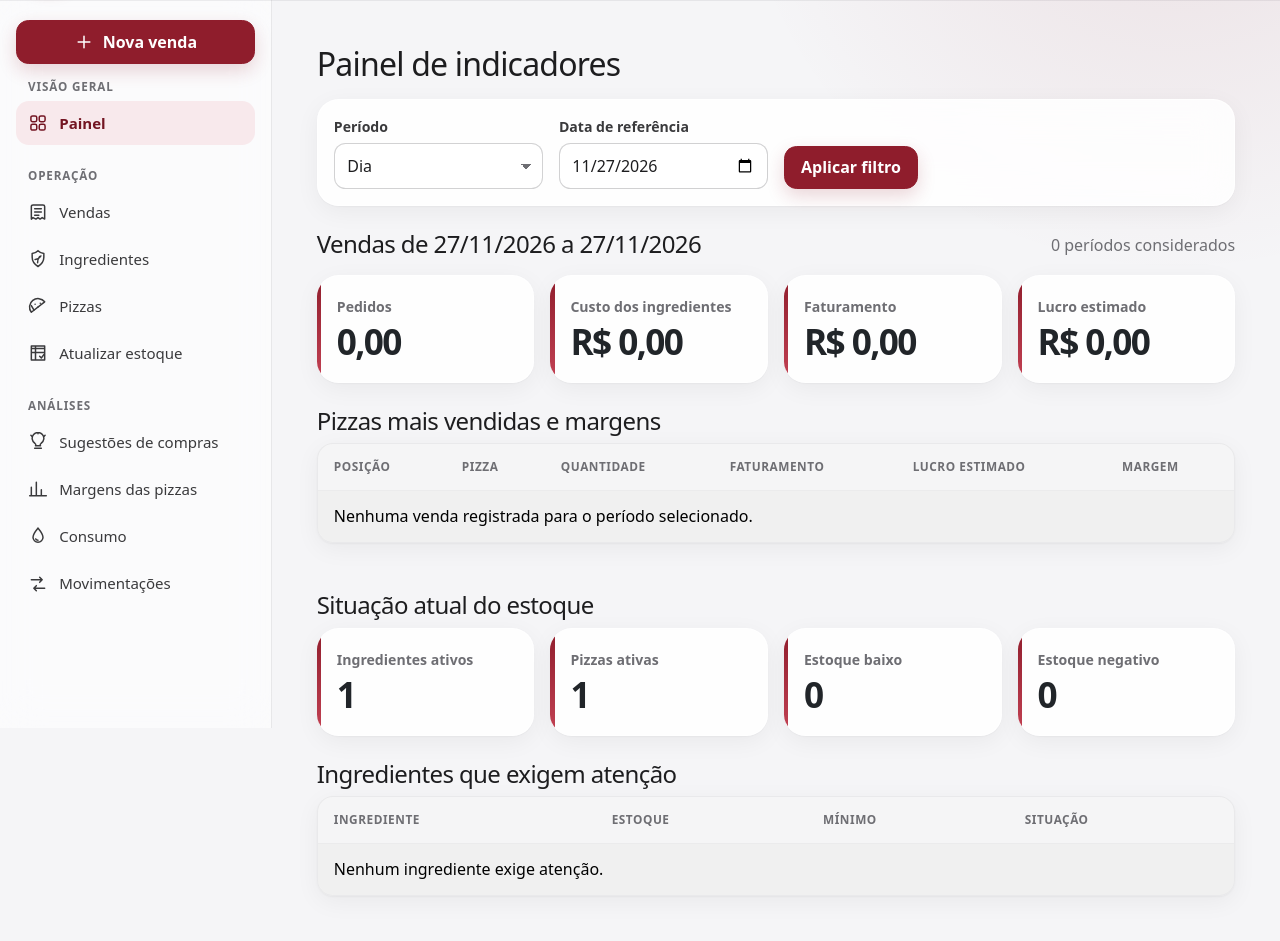
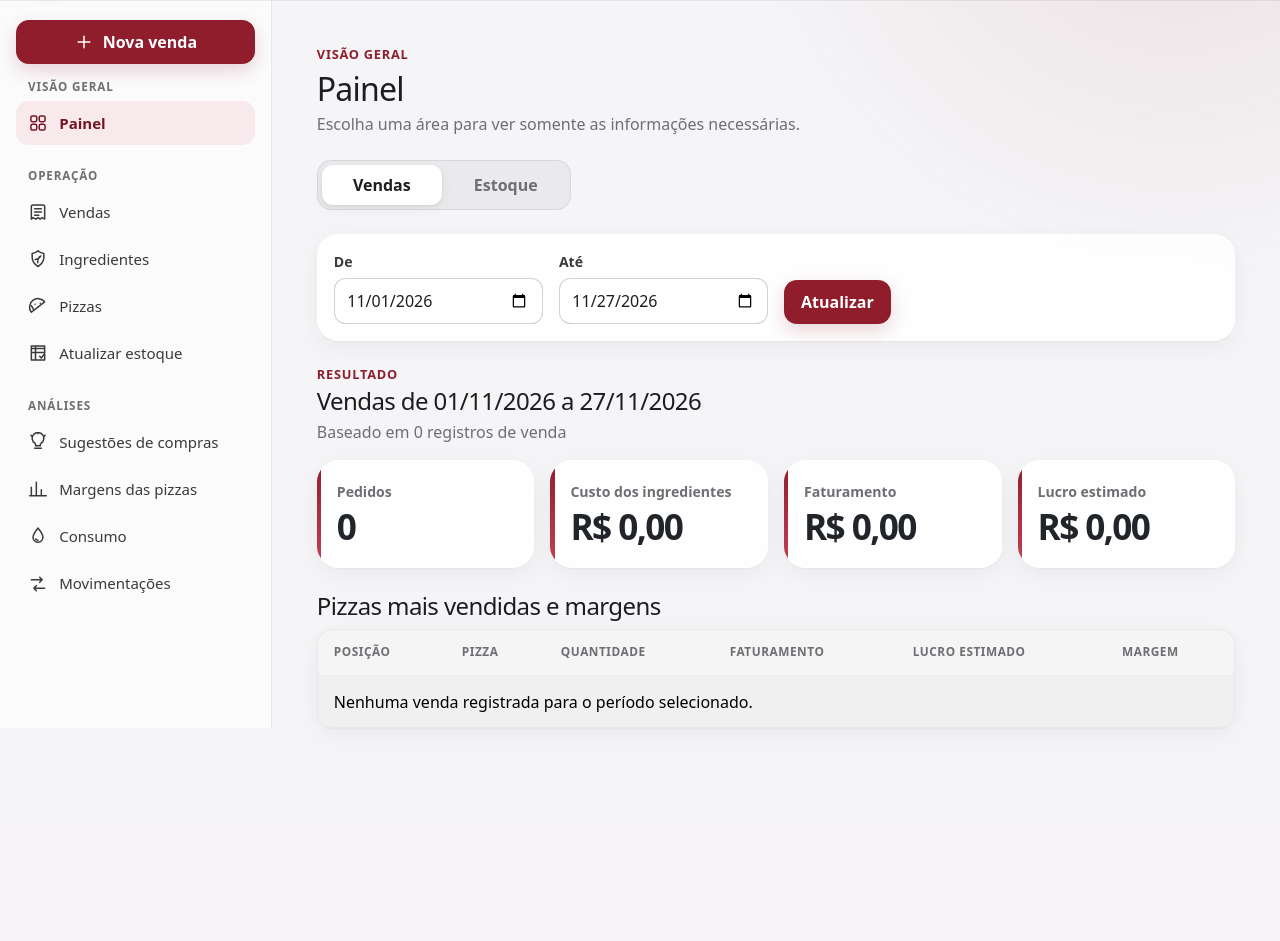
Before and after one commit to LuizRoberto18/SIGE-Murilos, a Django app: page / in a window 1280 px wide. Shown: the part 72-1013 px from the top of the page. After the commit the page ends 801 px from the top, so only its background shows below. Run offline with Django 5.2, Linux system fonts and the light colour scheme; a user stored in the database is signed in; tables that the repository leaves empty hold one stand-in row (values such as "Sample post").

Commit message:
feat(dashboard): adiciona filtro por intervalo de datas

```diff
--- a/apps/core/forms.py
+++ b/apps/core/forms.py
@@ -6,17 +6,24 @@ from apps.vendas.models import Movimentacao
 
 
 class IndicadorFiltroForm(forms.Form):
-    granularidade = forms.ChoiceField(
-        label="Período",
-        choices=[("DIA", "Dia"), ("SEMANA", "Semana"), ("MES", "Mês")],
-        initial="DIA",
-        widget=forms.Select(attrs={"class": "form-select"}),
+    data_inicio = forms.DateField(
+        label="De",
+        initial=lambda: timezone.localdate().replace(day=1),
+        widget=forms.DateInput(attrs={"class": "form-control", "type": "date"}, format="%Y-%m-%d"),
     )
-    data_referencia = forms.DateField(
-        label="Data de referência",
+    data_fim = forms.DateField(
+        label="Até",
         initial=timezone.localdate,
         widget=forms.DateInput(attrs={"class": "form-control", "type": "date"}, format="%Y-%m-%d"),
     )
+
+    def clean(self):
+        dados = super().clean()
+        inicio = dados.get("data_inicio")
+        fim = dados.get("data_fim")
+        if inicio and fim and inicio > fim:
+            self.add_error("data_fim", "A data final deve ser igual ou posterior à inicial.")
+        return dados
 
 
 class MovimentoFiltroForm(forms.Form):
--- a/apps/core/indicadores.py
+++ b/apps/core/indicadores.py
@@ -27,6 +27,24 @@ def _arredondar(valor, casas="0.01"):
 
 def calcular_indicadores(granularidade, referencia):
     inicio, fim = intervalo_filtro(granularidade, referencia)
+    return _calcular_indicadores(
+        inicio,
+        fim,
+        granularidade=granularidade,
+        consulta_dia=granularidade == "DIA",
+    )
+
+
+def calcular_indicadores_intervalo(inicio, fim):
+    return _calcular_indicadores(
+        inicio,
+        fim,
+        granularidade="INTERVALO",
+        consulta_dia=inicio == fim,
+    )
+
+
+def _calcular_indicadores(inicio, fim, *, granularidade, consulta_dia):
     periodos = list(
         RegistroVenda.objects.filter(data_inicio__lte=fim, data_fim__gte=inicio)
         .select_related("usuario")
@@ -54,7 +72,7 @@ def calcular_indicadores(granularidade, referencia):
         pedidos += Decimal(periodo.total_pedidos) * fator
         valores_proporcionais = valores_proporcionais or fator != 1
         medias_diarias = medias_diarias or (
-            granularidade == "DIA" and (periodo.tipo != RegistroVenda.Tipo.DIA or dias_periodo > 1)
+            consulta_dia and (periodo.tipo != RegistroVenda.Tipo.DIA or dias_periodo > 1)
         )
         for item in periodo.itens_venda.all():
             quantidade = Decimal(item.quantidade) * fator
@@ -92,6 +110,7 @@ def calcular_indicadores(granularidade, referencia):
         )
     )
     return {
+        "granularidade": granularidade,
         "inicio": inicio,
         "fim": fim,
         "pedidos": _arredondar(pedidos),
--- a/apps/core/views.py
+++ b/apps/core/views.py
@@ -9,7 +9,7 @@ from apps.pizzas.models import Pizza
 
 from .forms import IndicadorFiltroForm, MovimentoFiltroForm
 from .historico import consultar_movimentacoes
-from .indicadores import calcular_indicadores
+from .indicadores import calcular_indicadores_intervalo
 
 
 @login_required
@@ -21,11 +21,12 @@ def dashboard(request):
     filtro = IndicadorFiltroForm(request.GET or None)
     indicadores = None
     if not filtro.is_bound:
-        indicadores = calcular_indicadores("DIA", timezone.localdate())
+        hoje = timezone.localdate()
+        indicadores = calcular_indicadores_intervalo(hoje.replace(day=1), hoje)
     elif filtro.is_valid():
-        indicadores = calcular_indicadores(
-            filtro.cleaned_data["granularidade"],
-            filtro.cleaned_data["data_referencia"],
+        indicadores = calcular_indicadores_intervalo(
+            filtro.cleaned_data["data_inicio"],
+            filtro.cleaned_data["data_fim"],
         )
     contexto = {
         "total_ingredientes": ingredientes.count(),
--- a/templates/core/dashboard.html
+++ b/templates/core/dashboard.html
@@ -1,36 +1,58 @@
 {% extends 'base.html' %}
-{% block title %}Dashboard | SIGE Murilo's{% endblock %}
+{% block title %}Painel | Pizzaria Murilo's{% endblock %}
 {% block content %}
-<h1 class="h2 mb-3">Painel de indicadores</h1>
+<div class="page-header">
+  <div>
+    <p class="page-eyebrow">Visão geral</p>
+    <h1 class="h2">Painel</h1>
+    <p class="text-muted mb-0">Escolha uma área para ver somente as informações necessárias.</p>
+  </div>
+</div>
 
-<form method="get" class="card p-3 mb-4">
+<div class="dashboard-tabs" role="tablist" aria-label="Áreas do painel" data-dashboard-tabs>
+  <button class="dashboard-tab" type="button" role="tab" id="aba-vendas" aria-controls="painel-vendas" aria-selected="true" data-dashboard-tab="vendas">Vendas</button>
+  <button class="dashboard-tab" type="button" role="tab" id="aba-estoque" aria-controls="painel-estoque" aria-selected="false" data-dashboard-tab="estoque" tabindex="-1">Estoque</button>
+</div>
+
+<section id="painel-vendas" role="tabpanel" aria-labelledby="aba-vendas" data-dashboard-panel="vendas">
+<form method="get" class="card p-3 mb-4 dashboard-filter">
   <div class="row g-3 align-items-end">
     <div class="col-sm-4 col-lg-3">
-      <label for="{{ filtro.granularidade.id_for_label }}" class="form-label">{{ filtro.granularidade.label }}</label>
-      {{ filtro.granularidade }}{{ filtro.granularidade.errors }}
+      <label for="{{ filtro.data_inicio.id_for_label }}" class="form-label">{{ filtro.data_inicio.label }}</label>
+      {{ filtro.data_inicio }}{{ filtro.data_inicio.errors }}
     </div>
     <div class="col-sm-4 col-lg-3">
-      <label for="{{ filtro.data_referencia.id_for_label }}" class="form-label">{{ filtro.data_referencia.label }}</label>
-      {{ filtro.data_referencia }}{{ filtro.data_referencia.errors }}
+      <label for="{{ filtro.data_fim.id_for_label }}" class="form-label">{{ filtro.data_fim.label }}</label>
+      {{ filtro.data_fim }}{{ filtro.data_fim.errors }}
     </div>
-    <div class="col-sm-auto"><button class="btn btn-brand" type="submit">Aplicar filtro</button></div>
+    <div class="col-sm-auto"><button class="btn btn-brand" type="submit">Atualizar</button></div>
   </div>
 </form>
 
 {% if indicadores %}
-<div class="d-flex justify-content-between align-items-center flex-wrap gap-2 mb-3">
-  <h2 class="h4 mb-0">Vendas de {{ indicadores.inicio|date:"d/m/Y" }} a {{ indicadores.fim|date:"d/m/Y" }}</h2>
-  <span class="text-muted">{{ indicadores.periodos_considerados }} período{{ indicadores.periodos_considerados|pluralize }} considerado{{ indicadores.periodos_considerados|pluralize }}</span>
+<div class="result-heading">
+  <p class="page-eyebrow">Resultado</p>
+  {% if indicadores.inicio == indicadores.fim %}
+  <h2 class="h4 mb-1">Vendas em {{ indicadores.inicio|date:"d/m/Y" }}</h2>
+  {% else %}
+  <h2 class="h4 mb-1">Vendas de {{ indicadores.inicio|date:"d/m/Y" }} a {{ indicadores.fim|date:"d/m/Y" }}</h2>
+  {% endif %}
+  <p class="text-muted mb-0">Baseado em {{ indicadores.periodos_considerados }} registro{{ indicadores.periodos_considerados|pluralize }} de venda</p>
+  {% if indicadores.medias_diarias %}
+  <p class="calculation-context" role="note">
+    <svg viewBox="0 0 24 24" aria-hidden="true"><circle cx="12" cy="12" r="9"/><path d="M12 11v6M12 7.5h.01"/></svg>
+    <span><strong>Estimativa diária.</strong> Valores distribuídos proporcionalmente a partir de registros semanais ou mensais.</span>
+  </p>
+  {% elif indicadores.valores_proporcionais %}
+  <p class="calculation-context" role="note">
+    <svg viewBox="0 0 24 24" aria-hidden="true"><circle cx="12" cy="12" r="9"/><path d="M12 11v6M12 7.5h.01"/></svg>
+    <span><strong>Cálculo proporcional.</strong> Somente os dias selecionados foram considerados.</span>
+  </p>
+  {% endif %}
 </div>
 
-{% if indicadores.medias_diarias %}
-<div class="alert alert-info">Os valores deste dia derivados de registros semanais ou mensais são médias diárias estimadas.</div>
-{% elif indicadores.valores_proporcionais %}
-<div class="alert alert-info">Os valores foram proporcionados aos dias do intervalo selecionado.</div>
-{% endif %}
-
 <div class="row g-3 mb-4">
-  <div class="col-sm-6 col-xl-3"><div class="card metric h-100"><div class="card-body"><div>Pedidos{% if indicadores.medias_diarias %} (média diária){% endif %}</div><strong>{{ indicadores.pedidos|floatformat:2 }}</strong></div></div></div>
+  <div class="col-sm-6 col-xl-3"><div class="card metric h-100"><div class="card-body"><div>{% if indicadores.medias_diarias %}Pedidos estimados{% else %}Pedidos{% endif %}</div><strong>{{ indicadores.pedidos|floatformat:"-2" }}</strong></div></div></div>
   <div class="col-sm-6 col-xl-3"><div class="card metric h-100"><div class="card-body"><div>Custo dos ingredientes</div><strong>R$ {{ indicadores.custo|floatformat:2 }}</strong></div></div></div>
   <div class="col-sm-6 col-xl-3"><div class="card metric h-100"><div class="card-body"><div>Faturamento</div><strong>R$ {{ indicadores.faturamento|floatformat:2 }}</strong></div></div></div>
   <div class="col-sm-6 col-xl-3"><div class="card metric h-100"><div class="card-body"><div>Lucro estimado</div><strong class="{% if indicadores.lucro < 0 %}text-danger{% endif %}">R$ {{ indicadores.lucro|floatformat:2 }}</strong></div></div></div>
@@ -45,7 +67,7 @@
       <tr>
         <td>{{ forloop.counter }}º</td>
         <td>{{ item.pizza.nome }}</td>
-        <td>{{ item.quantidade|floatformat:2 }}</td>
+        <td>{{ item.quantidade|floatformat:"-2" }}</td>
         <td>R$ {{ item.faturamento|floatformat:2 }}</td>
         <td class="{% if item.lucro < 0 %}text-danger{% endif %}">R$ {{ item.lucro|floatformat:2 }}</td>
         <td class="{% if item.margem < 0 %}text-danger{% endif %}">{{ item.margem|floatformat:2 }}%</td>
@@ -58,6 +80,9 @@
 </div>
 {% endif %}
 
+</section>
+
+<section id="painel-estoque" role="tabpanel" aria-labelledby="aba-estoque" data-dashboard-panel="estoque">
 <h2 class="h4">Situação atual do estoque</h2>
 <div class="row g-3 mb-4">
   <div class="col-sm-6 col-xl-3"><div class="card metric"><div class="card-body"><div>Ingredientes ativos</div><strong>{{ total_ingredientes }}</strong></div></div></div>
@@ -67,7 +92,8 @@
 </div>
 <h2 class="h4">Ingredientes que exigem atenção</h2>
 <div class="table-responsive"><table class="table table-striped"><thead><tr><th>Ingrediente</th><th>Estoque</th><th>Mínimo</th><th>Situação</th></tr></thead><tbody>
-{% for item in atencao %}<tr><td><a href="{% url 'ingredientes:editar' item.pk %}">{{ item.nome }}</a></td><td>{{ item.quantidade_estoque }} {{ item.unidade }}</td><td>{{ item.estoque_minimo }} {{ item.unidade }}</td><td>{% if item.estoque_negativo %}<span class="badge text-bg-danger">Negativo</span>{% else %}<span class="badge text-bg-warning">Baixo</span>{% endif %}</td></tr>
-{% empty %}<tr><td colspan="4">Nenhum ingrediente exige atenção.</td></tr>{% endfor %}
+{% for item in atencao %}<tr><td><a href="{% url 'ingredientes:editar' item.pk %}">{{ item.nome }}</a></td><td>{{ item.quantidade_estoque|floatformat:"-2" }} {{ item.unidade }}</td><td>{{ item.estoque_minimo|floatformat:"-2" }} {{ item.unidade }}</td><td>{% if item.estoque_negativo %}<span class="badge text-bg-danger">Negativo</span>{% else %}<span class="badge text-bg-warning">Baixo</span>{% endif %}</td></tr>
+{% empty %}<tr><td class="empty-state" colspan="4">Nenhum ingrediente exige atenção.</td></tr>{% endfor %}
 </tbody></table></div>
+</section>
 {% endblock %}
```
Also changed, not shown: apps/core/test_indicadores.py (+39 -26 lines).
